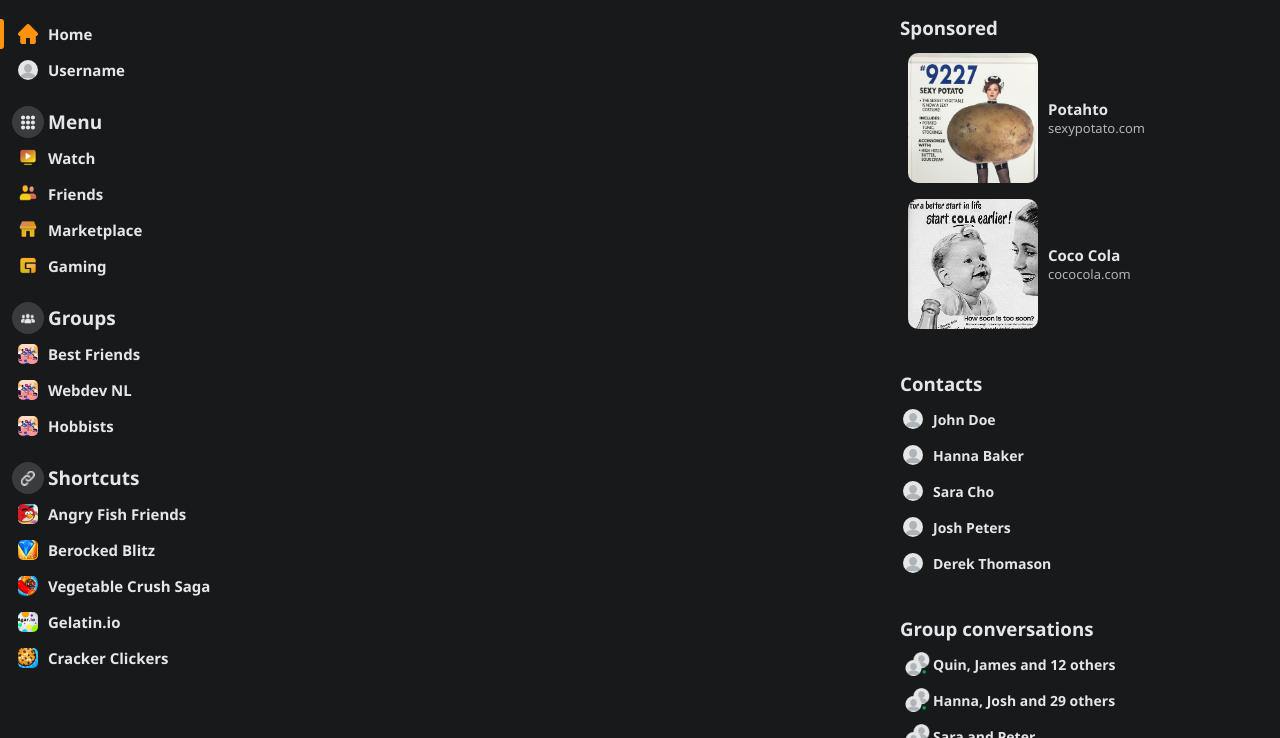
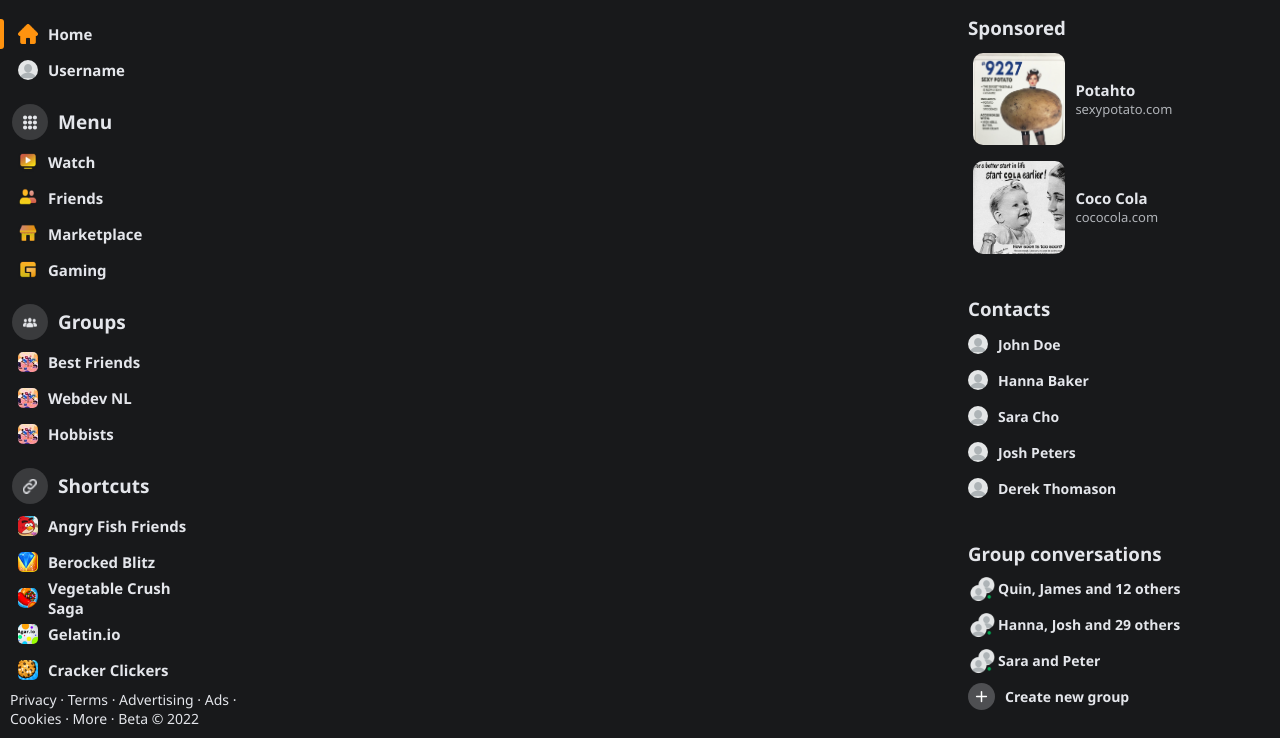
Before and after one commit to CecilioSilva/FrontFAANGs, a plain HTML site: page pages/fakelook.html in a window 1280 px wide. Shown: the part 62-800 px from the top of the page. Drawn offline with Linux system fonts and the light colour scheme.

Commit message:
Fakelook: Added footer

```diff
--- a/pages/fakelook.html
+++ b/pages/fakelook.html
@@ -512,6 +512,9 @@
                 </ul>
             </aside>
         </div>
+        <div class="new-post-button">
+            <button id="rounded-btn" aria-label="new-message">✏️</button>
+        </div>
         <footer>
             <div id="footer-links">
                 <a href="#" id="footer-link">Privacy</a>
@@ -528,8 +531,6 @@
                 <span id="footer-link-spacer">·</span>
                 <span id="footer-copyright">Beta &copy; <span id="copyright"></span></span>
             </div>
-
-            <button id="rounded-btn" aria-label="new-message">✏️</button>
         </footer>
     </body>
 </html>
--- a/styles/fakelook.css
+++ b/styles/fakelook.css
@@ -104,6 +104,8 @@ a {
     font-size: 19px;
     font-weight: bolder;
     padding: 8px 20px 8px 2px;
+    margin-bottom: 4px;
+    max-width: 190px;
 }
 
 #sidebar-item-head:hover > #item-icon {
@@ -111,11 +113,10 @@ a {
 }
 
 #sidebar-item-head > #item-icon {
-    padding: 6px;
+    padding: 8px;
     display: flex;
     align-items: center;
     justify-content: center;
-    margin-right: 4px;
     background-color: var(--secondary-color);
     border-radius: 50%;
 }
@@ -318,21 +319,22 @@ a {
     }
 
     #left-sidebar #sidebar-item {
-        width: 260px;
+        width: 180px;
     }
 
     #left-sidebar #sidebar-item-head {
-        width: 260px;
+        width: 1800px;
     }
 }
 
 /* Right sidebar */
 #right-sidebar {
     position: fixed;
-    width: 360px;
+    width: 280px;
     right: 0px;
     top: 50px;
-    margin-right: 20px;
+    margin-right: 5px;
+    padding-right: 30px;
 }
 
 ul#right-sidebar {
@@ -353,11 +355,12 @@ ul#right-sidebar {
 
 #right-sidebar #item-head-title {
     margin-bottom: 5px;
+    margin-left: 3px;
 }
 
 @media screen and (max-width: 950px) {
     #right-sidebar {
-        width: 250px;
+        width: 200px;
     }
 }
 
@@ -381,8 +384,8 @@ ul#right-sidebar {
 }
 
 #sidebar-ad-image {
-    width: 50%;
-    height: 50%;
+    width: 35%;
+    height: 35%;
     max-height: 130px;
     max-width: 130px;
     margin-right: 10px;
@@ -468,5 +471,24 @@ ul#right-sidebar {
 
 /* Footer */
 footer {
-    display: none;
+    position: fixed;
+    bottom: 0px;
+    width: 260px;
+    font-size: 14px;
+    padding: 10px;
 }
+
+#footer-link {
+    text-decoration: none;
+    color: var(--primary-text);
+}
+
+#footer-link:hover {
+    text-decoration: underline;
+}
+
+@media screen and (max-width: 760px) {
+    footer {
+        display: none;
+    }
+}
```
